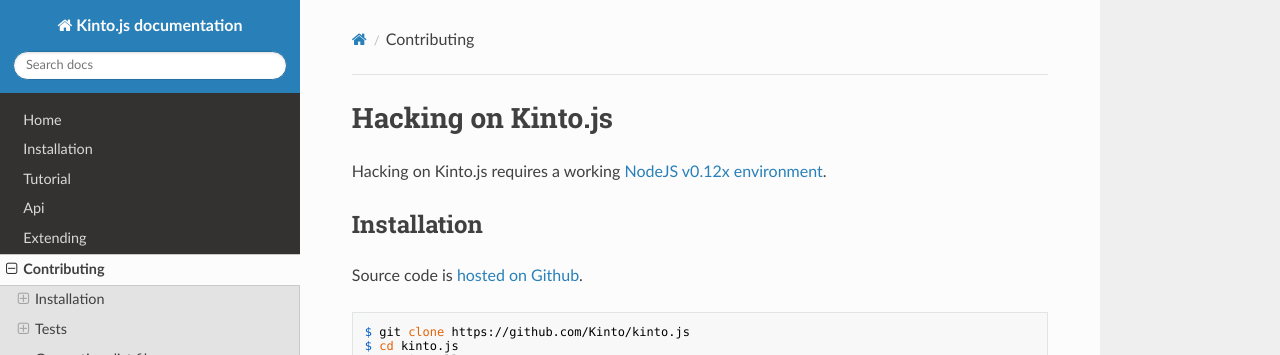
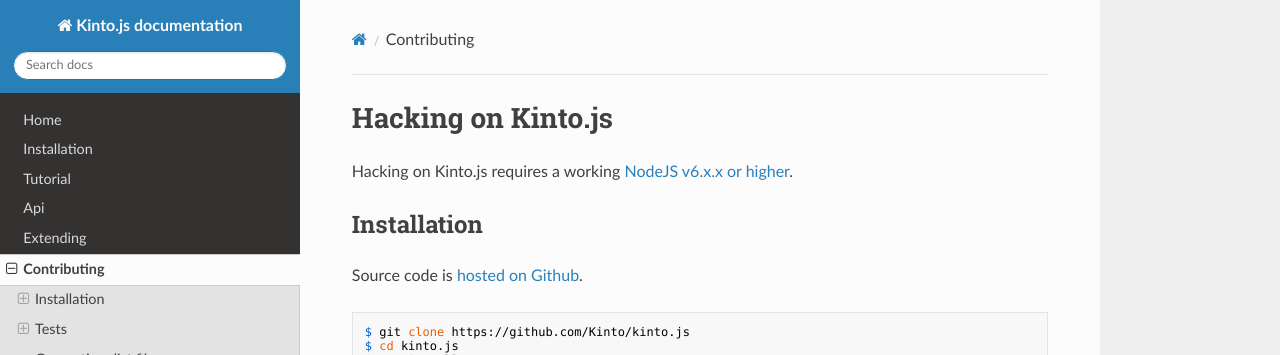
Before and after one commit to Kinto/kinto.js, an MkDocs documentation site: the page built from docs/contributing.md, in a window 1280 px wide and 900 px high. Shown: the top 355 px of the window. Built offline with MkDocs 1.6.1, drawn with Linux system fonts in a browser that asks for light colours; nearby versions of some CDN libraries; old or Windows-style settings are respelled for this version of MkDocs.

Commit message:
Updated required Node version in contributing.md

```diff
--- a/docs/contributing.md
+++ b/docs/contributing.md
@@ -1,6 +1,6 @@
 # Hacking on Kinto.js
 
-Hacking on Kinto.js requires a working [NodeJS v0.12x environment](https://nodejs.org/download/).
+Hacking on Kinto.js requires a working [NodeJS v6.x.x or higher](https://nodejs.org/download/).
 
 ## Installation
 
```
